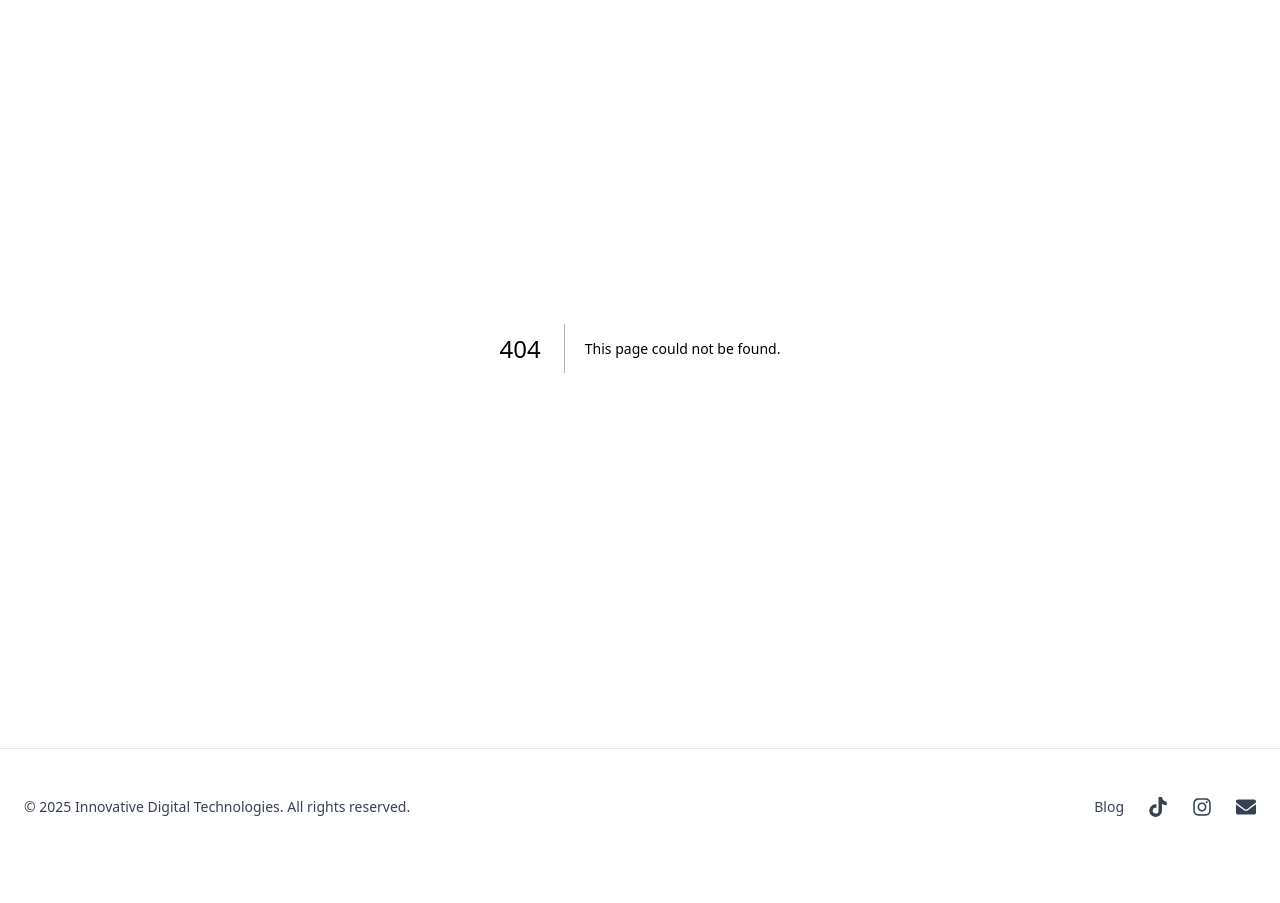
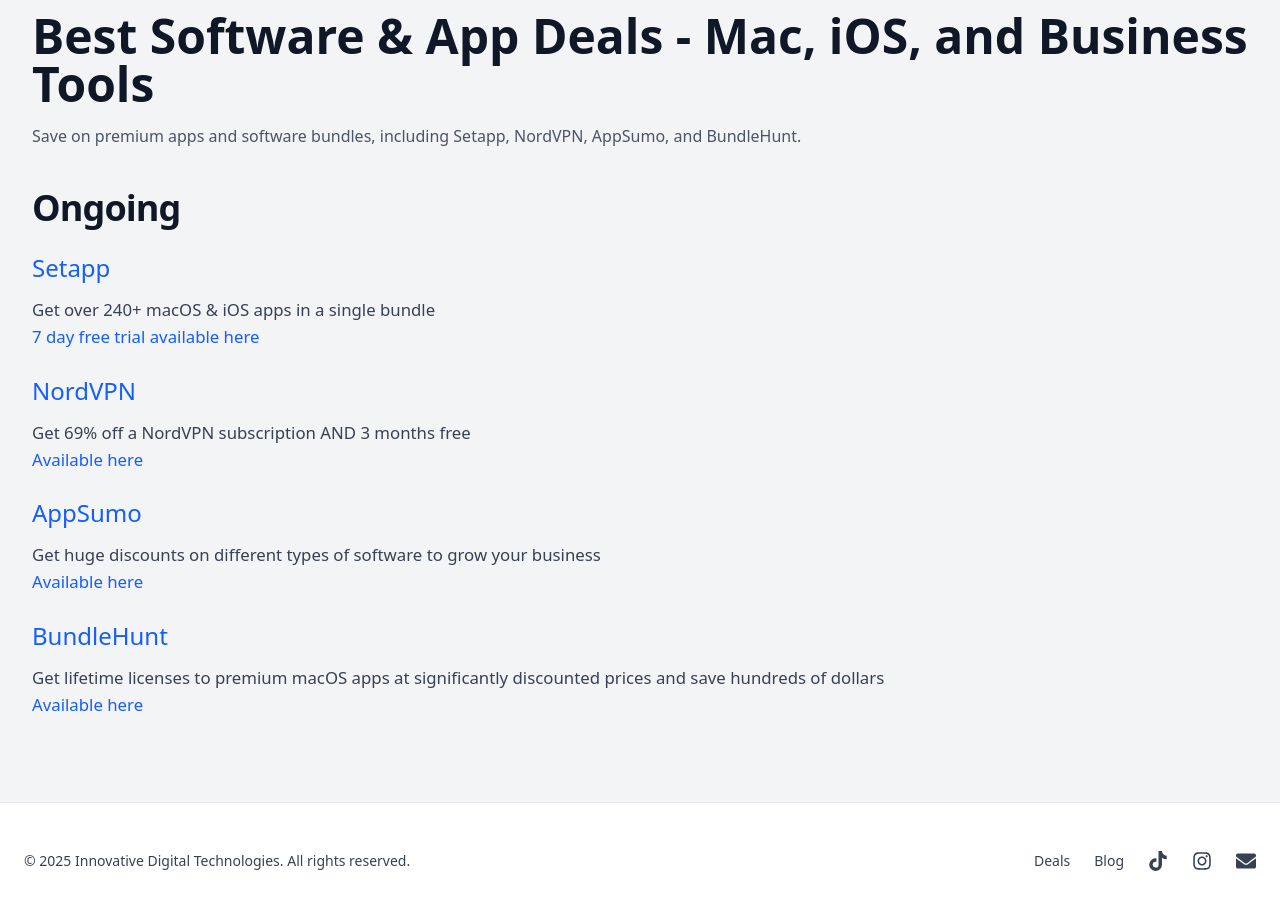
Before and after one commit to Taher-17/IDT-Website, a Next.js app: page /deals in a window 1280 px wide. Before the commit this address had no page. Shown: the part 160-1063 px from the top of the page. Before the commit the page ends 1009 px from the top, so only its background shows below. Built offline with nearby package versions, Linux system fonts and the light colour scheme.

Commit message:
Add deals page

```diff
--- /dev/null
+++ b/app/deals/data/deals.md
@@ -0,0 +1,17 @@
+# Ongoing
+
+### [Setapp](https://setapp.sjv.io/c/4019746/1617027/5114)
+
+Get over 240+ macOS & iOS apps in a single bundle<br>[7 day free trial available here](https://setapp.sjv.io/c/4019746/1617027/5114)
+
+### [NordVPN](https://nordvpn.sjv.io/zNjj47)
+
+Get 69% off a NordVPN subscription AND 3 months free<br>[Available here](https://nordvpn.sjv.io/zNjj47)
+
+### [AppSumo](https://appsumo.8odi.net/1rr6Gz)
+
+Get huge discounts on different types of software to grow your business<br>[Available here](https://appsumo.8odi.net/1rr6Gz)
+
+### [BundleHunt](https://bit.ly/3YXTRq0)
+
+Get lifetime licenses to premium macOS apps at significantly discounted prices and save hundreds of dollars<br>[Available here](https://bit.ly/3YXTRq0)
--- /dev/null
+++ b/app/deals/page.tsx
@@ -0,0 +1,59 @@
+import { notFound } from "next/navigation";
+import fs from "fs";
+import path from "path";
+import Markdown from "@/components/Markdown";
+
+export const metadata = {
+  title: "Latest Software & App Deals - Save on Mac & iOS Apps",
+  description:
+    "Discover the best ongoing deals on software and apps, including Setapp, NordVPN, AppSumo, and BundleHunt. Save money on premium tools for Mac, iOS, and business.",
+  keywords: [
+    "software deals",
+    "Mac apps discount",
+    "iOS app deals",
+    "Setapp offer",
+    "NordVPN discount",
+    "AppSumo deals",
+    "BundleHunt lifetime licenses",
+  ],
+  openGraph: {
+    title: "Latest Software & App Deals - Save on Mac & iOS Apps",
+    description:
+      "Discover the best ongoing deals on software and apps, including Setapp, NordVPN, AppSumo, and BundleHunt.",
+    url: "https://innovativedigitaltechnologies.software/deals",
+    siteName: "Innovative Digital Technologies",
+    locale: "en_US",
+    type: "website",
+  },
+  twitter: {
+    card: "summary_large_image",
+    title: "Latest Software & App Deals - Save on Mac & iOS Apps",
+    description:
+      "Discover the best ongoing deals on software and apps, including Setapp, NordVPN, AppSumo, and BundleHunt.",
+  },
+};
+
+export default async function Deals() {
+  const filePath = path.join(process.cwd(), "app/deals/data", "deals.md");
+  if (!fs.existsSync(filePath)) notFound();
+
+  const fileContent = fs.readFileSync(filePath, "utf8");
+
+  return (
+    <main className="min-h-screen bg-gray-100 dark:bg-black">
+      <div className="max-w-7xl mx-auto px-4 sm:px-6 lg:px-8 py-16">
+        <header className="mb-10">
+          <h1 className="text-4xl sm:text-5xl font-extrabold text-gray-900 dark:text-white mb-4">
+            Best Software & App Deals - Mac, iOS, and Business Tools
+          </h1>
+          <p className="text-base text-gray-600 dark:text-gray-300">
+            Save on premium apps and software bundles, including Setapp,
+            NordVPN, AppSumo, and BundleHunt.
+          </p>
+        </header>
+
+        <Markdown fileContent={fileContent} />
+      </div>
+    </main>
+  );
+}
--- a/components/Footer.tsx
+++ b/components/Footer.tsx
@@ -16,6 +16,12 @@
 
         {/* Links */}
         <div className="flex gap-6 items-center">
+          <Link
+            href="/deals"
+            className="text-gray-700 dark:text-gray-300 hover:text-blue-500 dark:hover:text-blue-400 transition text-sm"
+          >
+            Deals
+          </Link>
           {/* Blog Link */}
           <Link
             href="/blog"
```
